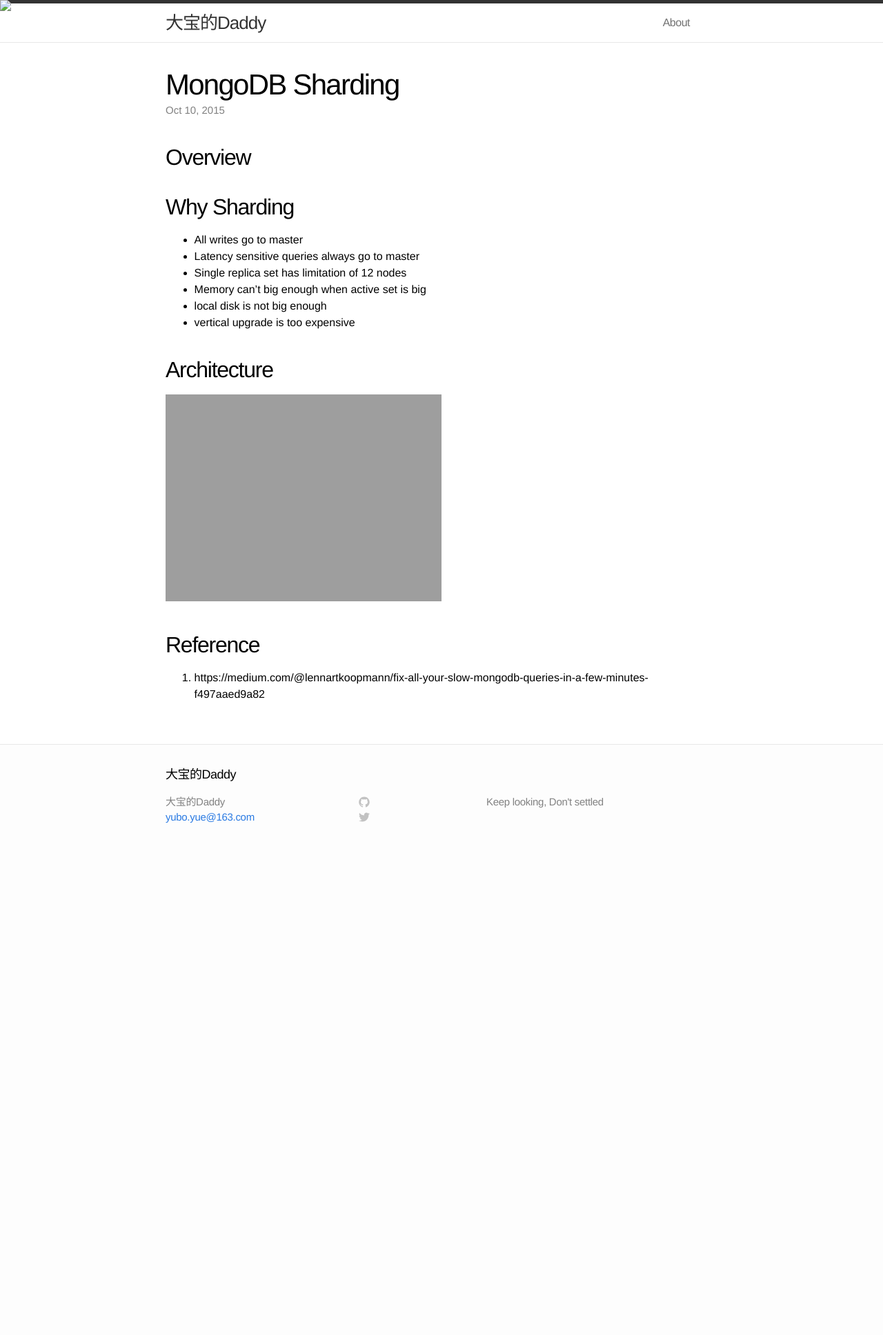
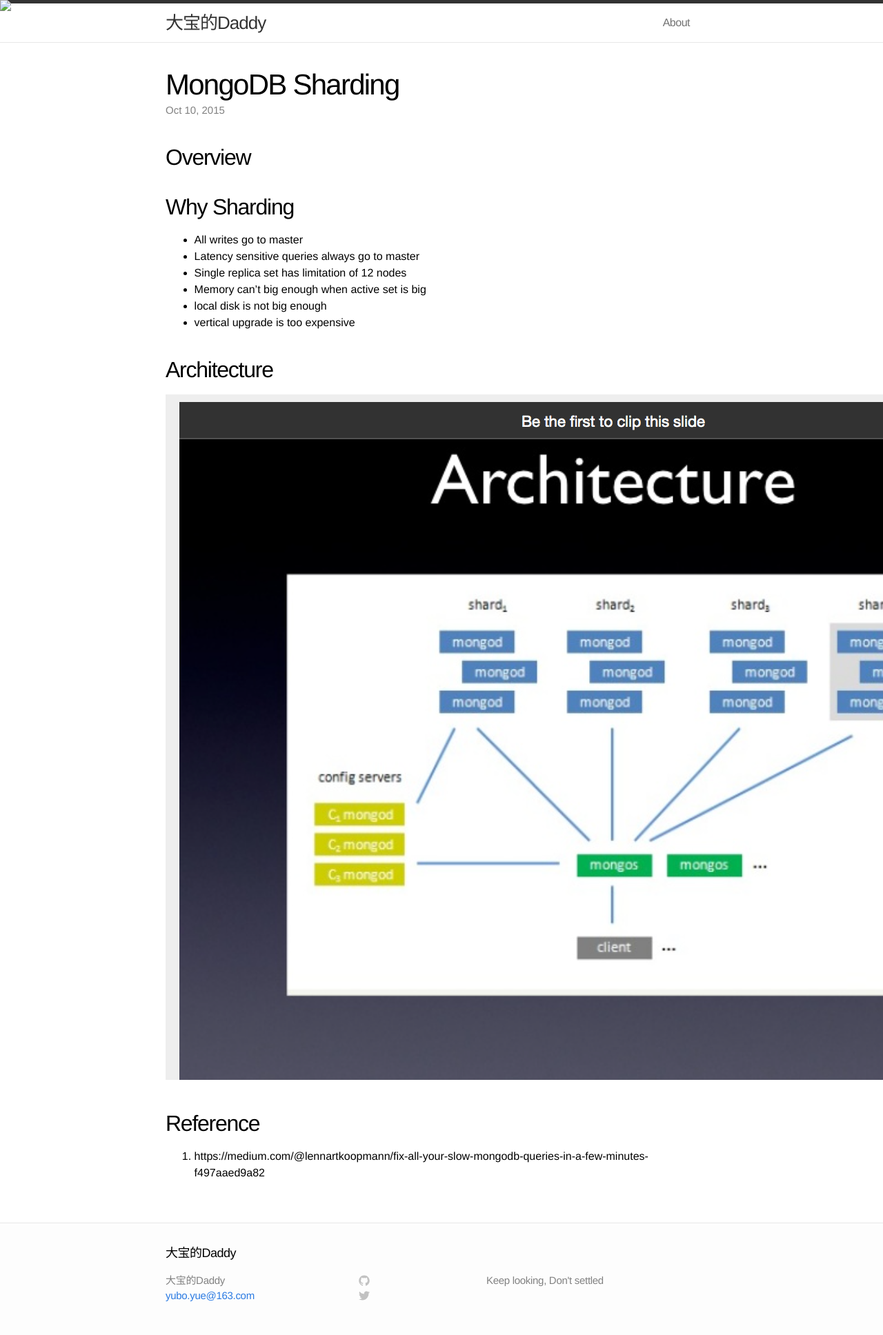
Before and after one commit to yubo-yue/yubo-yue.github.io, a Jekyll site: the page built from _posts/2015-10-10-mongodb.markdown, in a window 1280 px wide. Shown: the whole page at 69% size. Built offline with Jekyll 4.4.1, drawn with Linux system fonts in a browser that asks for light colours; before the commit the page ends 1242 px from its top, so only the background shows below that.

Commit message:
fix the png file url

```diff
--- a/_posts/2015-10-10-mongodb.markdown
+++ b/_posts/2015-10-10-mongodb.markdown
@@ -17,7 +17,7 @@ categories: MongoDB
 - vertical upgrade is too expensive
 
 ## Architecture
-![Mongo Sharding Architecture]({{ site.url }}/assets/mongo-sharding-arch.jpg)
+![Mongo Sharding Architecture]({{ site.url }}/assets/mongo-sharding-arch.png)
 
 ## Reference
 1. https://medium.com/@lennartkoopmann/fix-all-your-slow-mongodb-queries-in-a-few-minutes-f497aaed9a82
```
